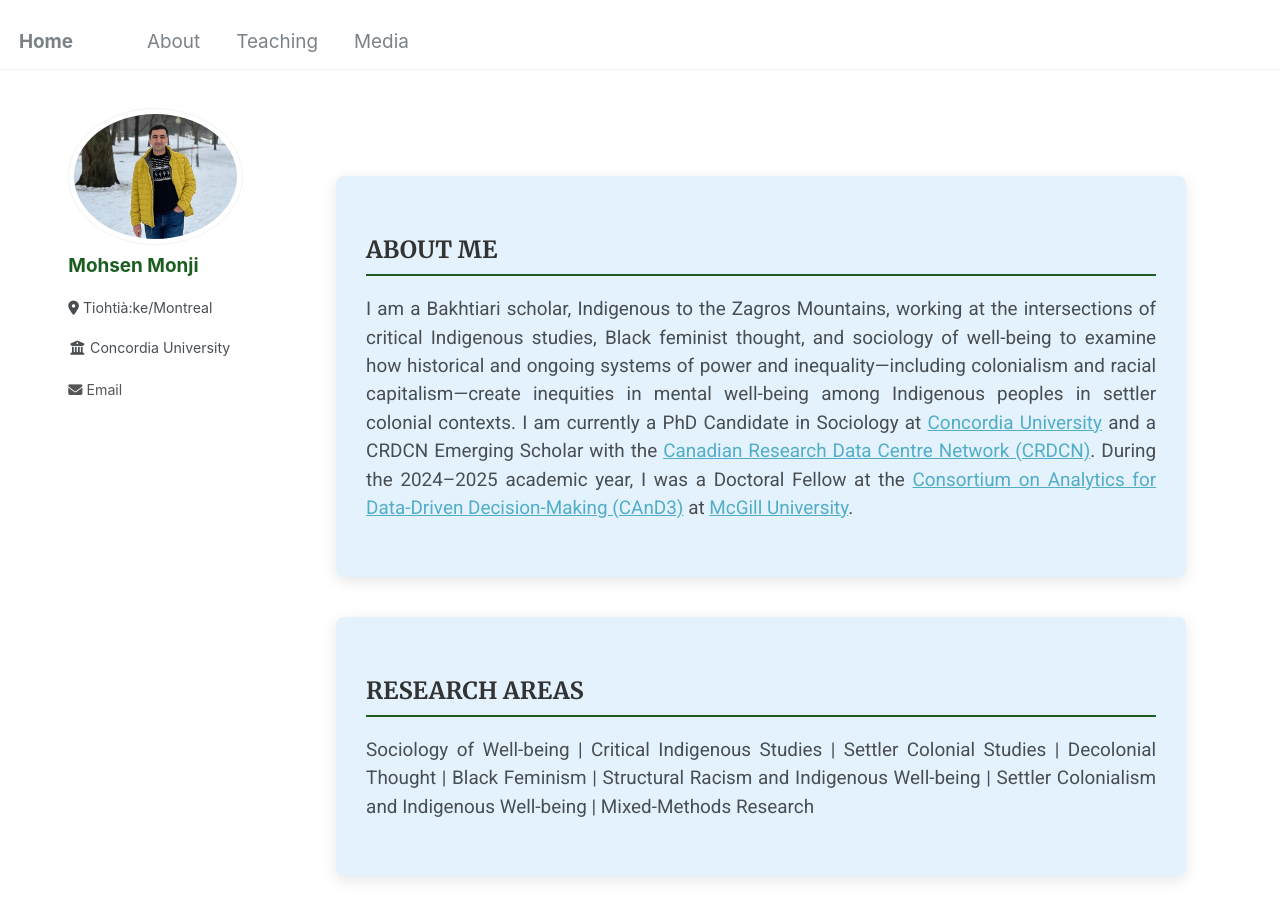
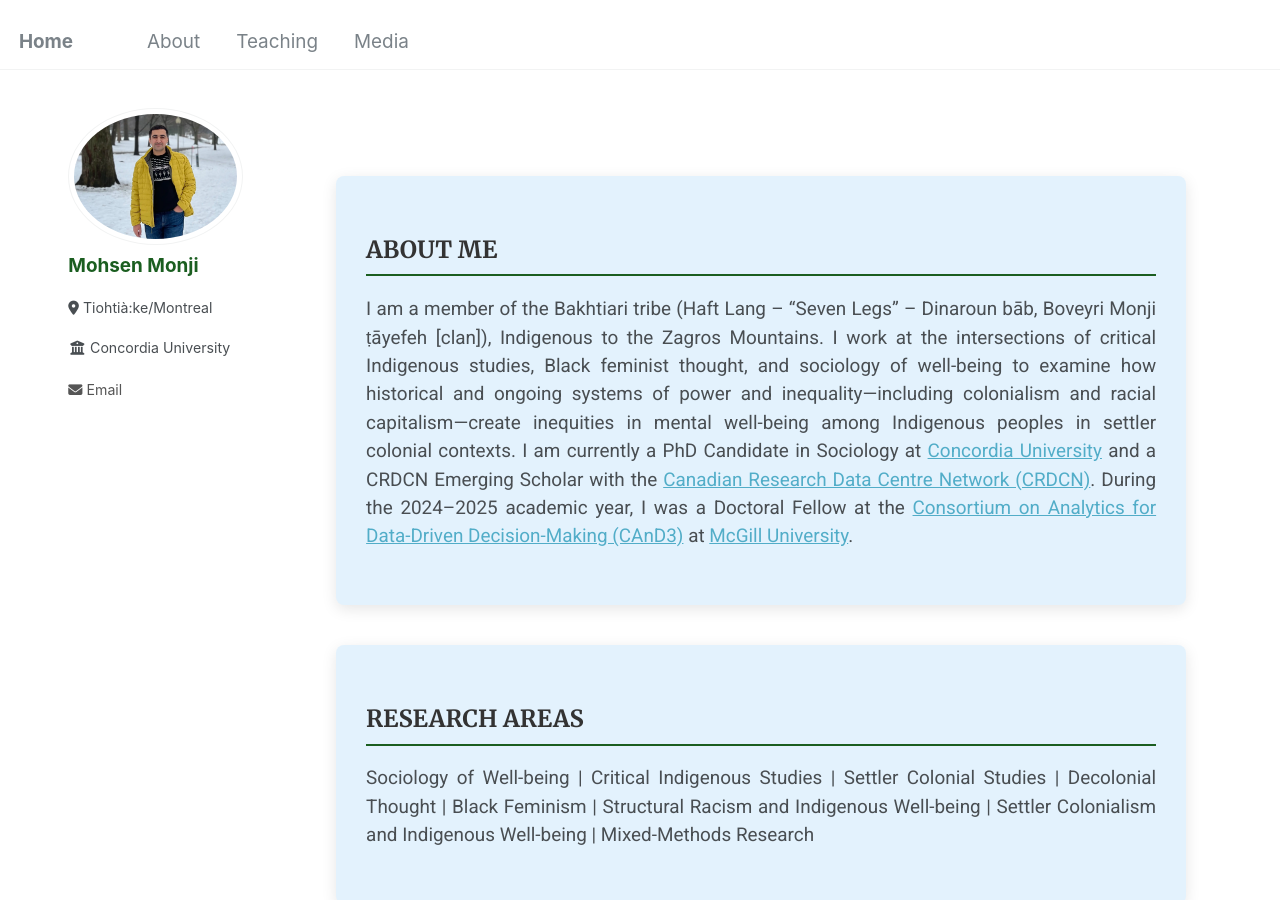
Before and after one commit to Mohsnmonji/mohsnmonji.github.io, a Jekyll site: the page built from about-me.md, in a window 1280 px wide and 900 px high. Built offline with Jekyll 4.4.1, drawn with Linux system fonts in a browser that asks for light colours.

Commit message:
Update about-me.md

```diff
--- a/about-me.md
+++ b/about-me.md
@@ -54,7 +54,7 @@ author_profile: true
 <div class="about-card">
   <h2>ABOUT ME</h2>
   <p>
-   I am a Bakhtiari scholar, Indigenous to the Zagros Mountains, working at the intersections of critical Indigenous studies, Black feminist thought, and sociology of well-being to examine how historical and ongoing systems of power and inequality—including colonialism and racial capitalism—create inequities in mental well-being among Indigenous peoples in settler colonial contexts. I am currently a PhD Candidate in Sociology at
+   I am a member of the Bakhtiari tribe (Haft Lang – “Seven Legs” – Dinaroun bāb, Boveyri Monji ṭāyefeh [clan]), Indigenous to the Zagros Mountains. I work at the intersections of critical Indigenous studies, Black feminist thought, and sociology of well-being to examine how historical and ongoing systems of power and inequality—including colonialism and racial capitalism—create inequities in mental well-being among Indigenous peoples in settler colonial contexts. I am currently a PhD Candidate in Sociology at
     <a href="https://www.concordia.ca/" target="_blank">Concordia University</a> and a CRDCN Emerging Scholar with the
     <a href="https://crdcn.ca" target="_blank">Canadian Research Data Centre Network (CRDCN)</a>.
     During the 2024–2025 academic year, I was a Doctoral Fellow at the
```
